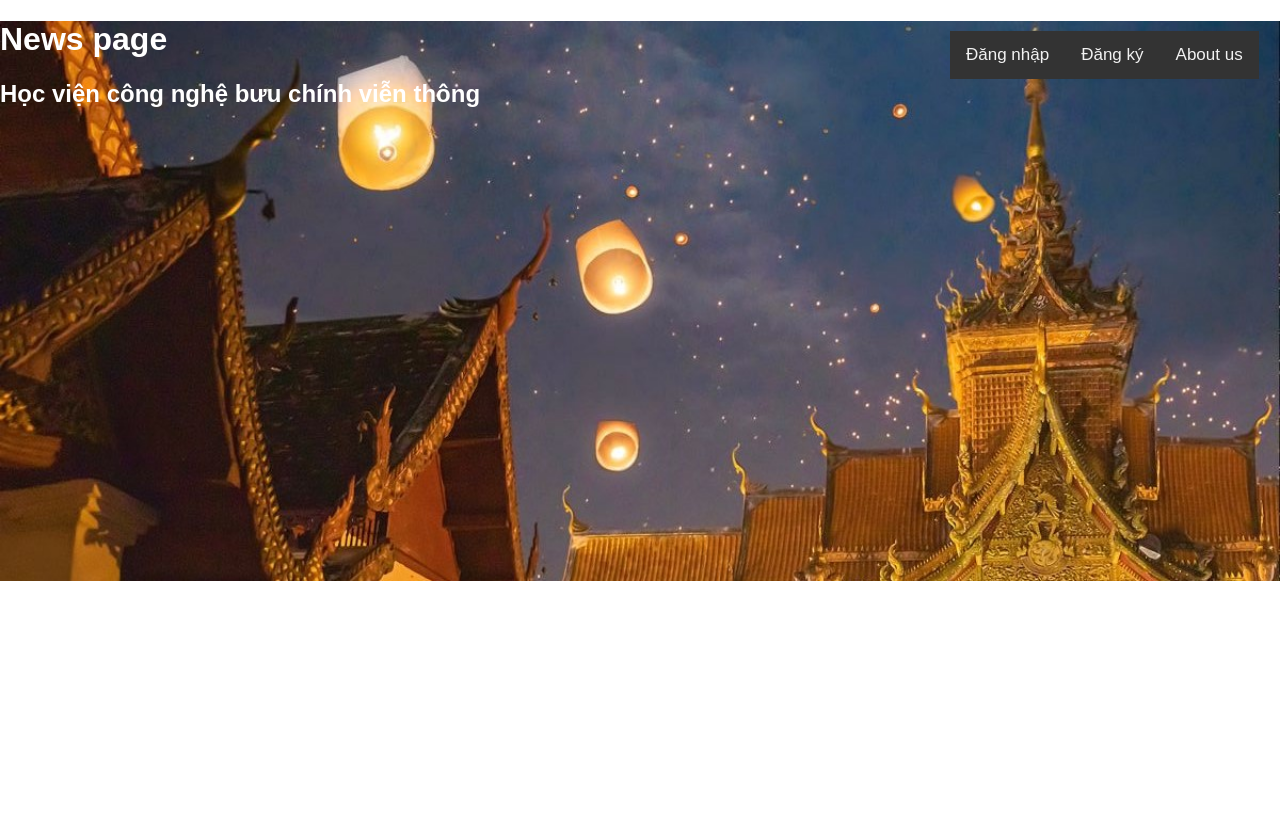
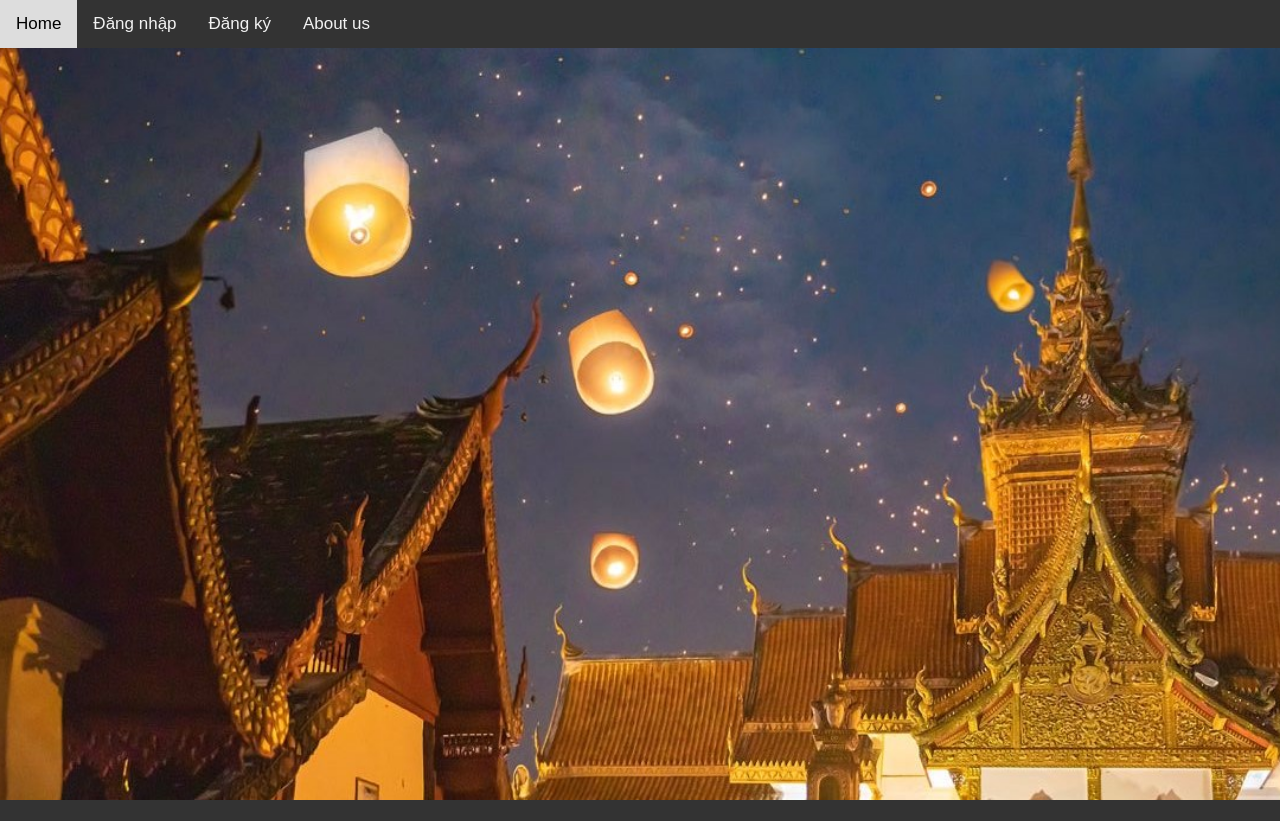
Before and after one commit to Diend1509/NEWS_page, a PHP site: page / in a window 1280 px wide. After the commit the page ends 800 px from the top, so only its background shows below. Run offline with PHP 8.4, Linux system fonts and the light colour scheme.

Commit message:
Update index.php

```diff
--- a/index.php
+++ b/index.php
@@ -14,7 +14,7 @@
   /* The image used */
   background-image: url("bg.jpg");
 
-  height: 70%;
+  height: 100%;
 
   /* Center and scale the image nicely */
   background-position: center;
@@ -29,11 +29,11 @@
 
 /* Position the navbar container inside the image */
 .container {
-  position: absolute;
-  margin: 0px;
-  left: 950px;
-  top: 10px;
-  width: auto;
+  position: ;
+  margin: 0px;/*
+  Right: 750px;
+  top: 10px;*/
+  width: 100%;
 }
 
 /* The navbar */
@@ -58,11 +58,11 @@
 }
 .a {
   padding: 14px 16px;
-  font-size: 15px;
+  font-size: 18px;
   text-align: center;
   cursor: pointer;
   outline: none;
-  color: #fff;
+  color: #607d8b;
   background-color: #333;
   border: none;
   /*border-radius: 15px;*/
@@ -81,15 +81,14 @@
 
 
 <div class="bg-img">
-  <h1>News page</h1>
-  <h2>Học viện công nghệ bưu chính viễn thông</h2>
-  <div class="container">
-    <div class="topnav">
-  		<a href="signin.php">Đăng nhập </a>
-  		<a href="signup.php">Đăng ký </a>
-  		<a href="about_us.php" ">About us</a>
+    <div class="container">
+      <div class="topnav">
+        <a href="index.php">Home</a>
+        <a href="signin.php">Đăng nhập </a>
+        <a href="signup.php">Đăng ký </a>
+        <a href="about_us.php">About us</a>
+      </div>
     </div>
-  </div>
 </div>
 
 
```
